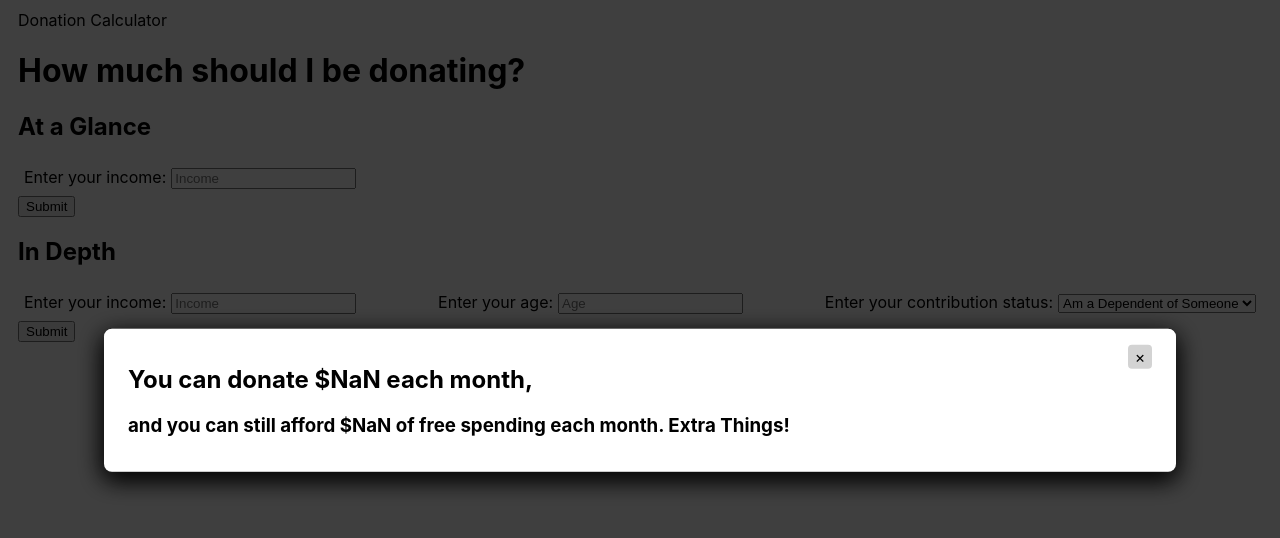
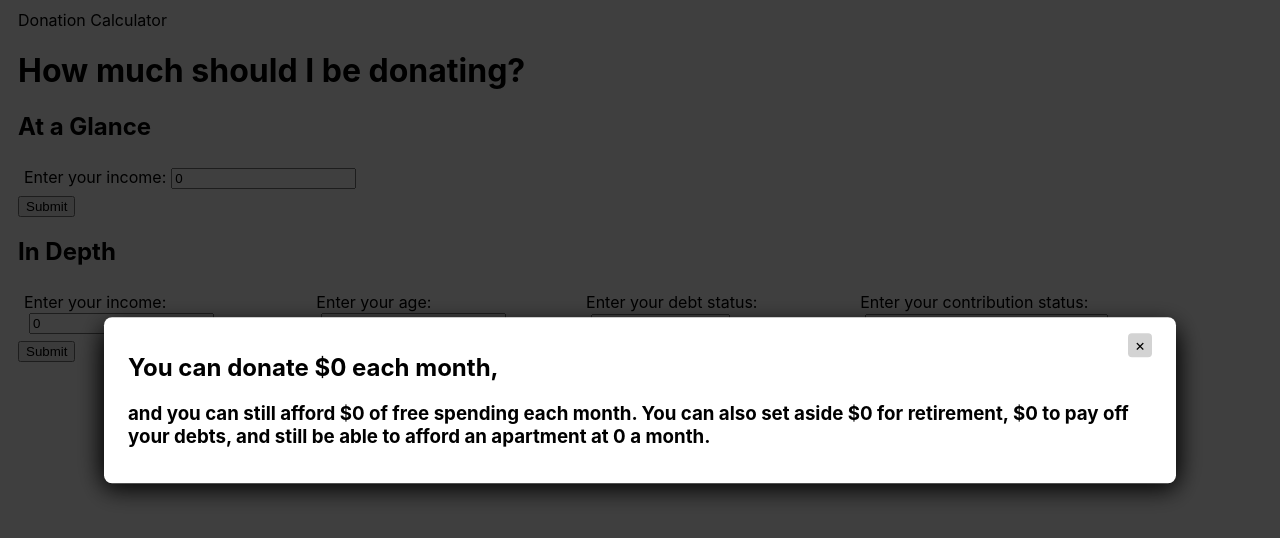
Before and after one commit to cmalatak/donation-calculator, a React (Create React App) app: page / in a window 1280 px wide. Shown: the top 538 px of the page. Built offline with nearby package versions, Linux system fonts and the light colour scheme.

Commit message:
Logic updates
- update ContributionSelect to Select to be reusable
- add debt as an argument with a debtRate table
- add some validation to ResultButton around income
- add in depth calculator logic to ResultModal

```diff
--- a/src/AtAGlanceCalculator.jsx
+++ b/src/AtAGlanceCalculator.jsx
@@ -5,7 +5,7 @@ import ResultButton from "./ResultButton";
 import ResultModal from "./ResultModal";
 
 const AtAGlanceCalculator = ({ className, calcName }) => {
-  const [income, setIncome] = useState("Income");
+  const [income, setIncome] = useState(0);
   const [modalClass, setModalClass] = useState("");
 
   return (
--- a/src/InDepthCalculator.jsx
+++ b/src/InDepthCalculator.jsx
@@ -3,11 +3,12 @@ import React, { useState } from "react";
 import Input from "./Input";
 import ResultButton from "./ResultButton";
 import ResultModal from "./ResultModal";
-import ContributionSelect from "./ContributionSelect";
+import Select from "./Select";
 
 const InDepthCalculator = ({ className, calcName }) => {
-  const [income, setIncome] = useState("Income");
-  const [age, setAge] = useState("Age");
+  const [income, setIncome] = useState(0);
+  const [age, setAge] = useState(0);
+  const [debt, setDebt] = useState("Debt");
   const [contribution, setContribution] = useState("Contribution");
   const [modalClass, setModalClass] = useState("");
 
@@ -22,19 +23,40 @@ const InDepthCalculator = ({ className, calcName }) => {
           setValue={setIncome}
         />
         <Input label="age" type="number" value={age} setValue={setAge} />
-        <ContributionSelect
+        <Select
+          label="debt"
+          value={debt}
+          setValue={setDebt}
+          optionArray={["Currently have debt", "Do not have debt"]}
+        />
+        <Select
           label="contribution"
           value={contribution}
           setValue={setContribution}
+          optionArray={[
+            "Dependent",
+            "Primary Wage-Earner",
+            "Equal Contributor",
+            "Primary Wage-Earner w/ Dependents",
+          ]}
         />
       </div>
-      <ResultButton className={className} setModalClass={setModalClass} />
+      <ResultButton
+        income={income}
+        age={age}
+        debt={debt}
+        contribution={contribution}
+        className={className}
+        setModalClass={setModalClass}
+      />
       <ResultModal
         income={income}
+        age={age}
+        debt={debt}
+        contribution={contribution}
         modalClass={modalClass}
         setModalClass={setModalClass}
         className={className}
-        age={age}
       />
     </div>
   );
--- a/src/ResultButton.jsx
+++ b/src/ResultButton.jsx
@@ -1,10 +1,21 @@
 import React from "react";
 
-const ResultButton = ({ className, setModalClass }) => {
+const ResultButton = ({
+  income,
+  age,
+  debt,
+  contribution,
+  className,
+  setModalClass,
+}) => {
   return (
     <button
       className={`${className}-result-button`}
-      onClick={() => setModalClass("show-modal")}
+      onClick={() =>
+        income
+          ? setModalClass("show-modal")
+          : alert(`Don't forget to input all your info for this Calculator!`)
+      }
     >
       Submit
     </button>
--- a/src/ResultModal.jsx
+++ b/src/ResultModal.jsx
@@ -3,16 +3,26 @@ import React from "react";
 import { effectiveTaxRate } from "./helperTables/taxRates";
 import { rentAllocation } from "./helperTables/rentRates";
 import { retirementSavingRate } from "./helperTables/retirementRates";
+import debtRate from "./helperTables/debtRate";
 import foodSpendingRate from "./helperTables/foodSpendingRate";
 
-const ResultModal = ({ income, age, modalClass, setModalClass, className }) => {
+const ResultModal = ({
+  income,
+  age,
+  debt,
+  contribution,
+  modalClass,
+  setModalClass,
+  className,
+}) => {
   // For at a glance 62 is the sum of the average rates remaining for food spending and retirement savings
   const percentageLeftOver =
     className === "in-depth-calculator"
       ? (100 -
           effectiveTaxRate(income) -
           rentAllocation(income) -
-          foodSpendingRate("") -
+          foodSpendingRate(contribution) -
+          debtRate(debt) -
           20) /
         100
       : (100 - effectiveTaxRate(income) - rentAllocation(income) - 32) / 100;
@@ -37,7 +47,23 @@ const ResultModal = ({ income, age, modalClass, setModalClass, className }) => {
     excessIncome / 12 - monthlyDonationRec
   );
 
-  const extraThings = ` Extra Things!`;
+  const retirementRec = Math.round(
+    (income * (retirementSavingRate(age) / 100)) / 12
+  );
+  const foodSpendRec = Math.round(
+    (income * (foodSpendingRate(contribution) / 100)) / 12
+  );
+  const debtSavingRec = Math.round((income * (debtRate(debt) / 100)) / 12);
+  const rentRec = Math.round((income * (rentAllocation(income) / 100)) / 12);
+
+  const budgetRecommendations = {
+    retirement: retirementRec,
+    food: foodSpendRec,
+    debt: debtSavingRec,
+    rent: rentRec,
+  };
+
+  const extraThings = ` You can also set aside $${retirementRec} for retirement, $${debtSavingRec} to pay off your debts, and still be able to afford an apartment at ${rentRec} a month.`;
 
   return (
     <div className={modalClass === "" ? "modal" : modalClass}>
--- a/src/ContributionSelect.jsx
+++ b/src/Select.jsx
@@ -1,6 +1,6 @@
 import React from "react";
 
-const ContributionSelect = ({ label, value, setValue }) => {
+const Select = ({ label, value, setValue, optionArray }) => {
   return (
     <label htmlFor={label}>
       Enter your {label} status:
@@ -10,13 +10,12 @@ const ContributionSelect = ({ label, value, setValue }) => {
         onChange={(event) => setValue(event.target.value)}
         onBlur={(event) => setValue(event.target.value)}
       >
-        <option>Am a Dependent of Someone</option>
-        <option>Single Head of Household</option>
-        <option>Equal Contributor in Home</option>
-        <option>Responsible for Dependents</option>
+        {optionArray.map((option, index) => (
+          <option key={index}>{option}</option>
+        ))}
       </select>
     </label>
   );
 };
 
-export default ContributionSelect;
+export default Select;
--- /dev/null
+++ b/src/helperTables/debtRate.js
@@ -0,0 +1,10 @@
+//Uses the 50-30-20 rule as a guide wehre food spending fits into the 50.
+const debtRate = (debt) => {
+  if (debt === "Currently have debt") {
+    return 3;
+  } else {
+    return 0;
+  }
+};
+
+export default debtRate;
--- a/src/helperTables/foodSpendingRate.js
+++ b/src/helperTables/foodSpendingRate.js
@@ -1,8 +1,8 @@
 //Uses the 50-30-20 rule as a guide wehre food spending fits into the 50.
-const foodSpendingRate = (householdContribution) => {
-  if (householdContribution === "Am a Dependent of Someone") {
+const foodSpendingRate = (contribution) => {
+  if (contribution === "Dependent") {
     return 5;
-  } else if (householdContribution === "Responsible for Dependents") {
+  } else if (contribution === "Primary Wage-Earner w/ Dependents") {
     return 20;
   } else {
     return 12;
```
